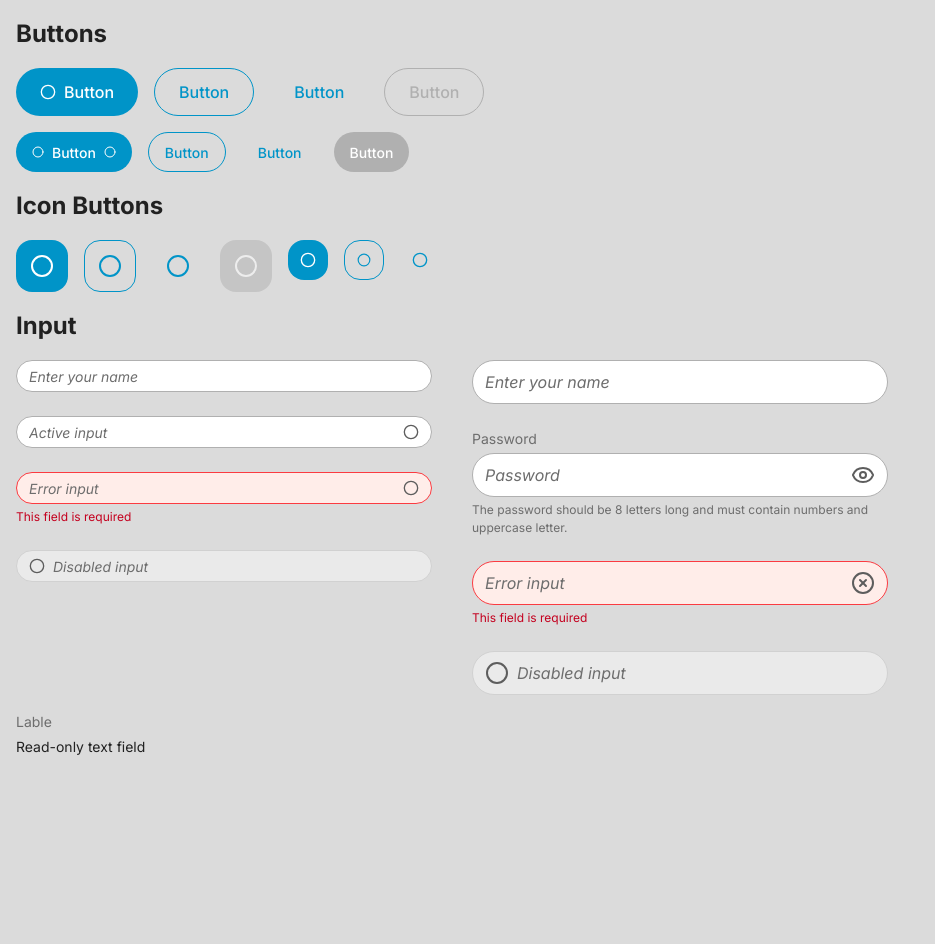
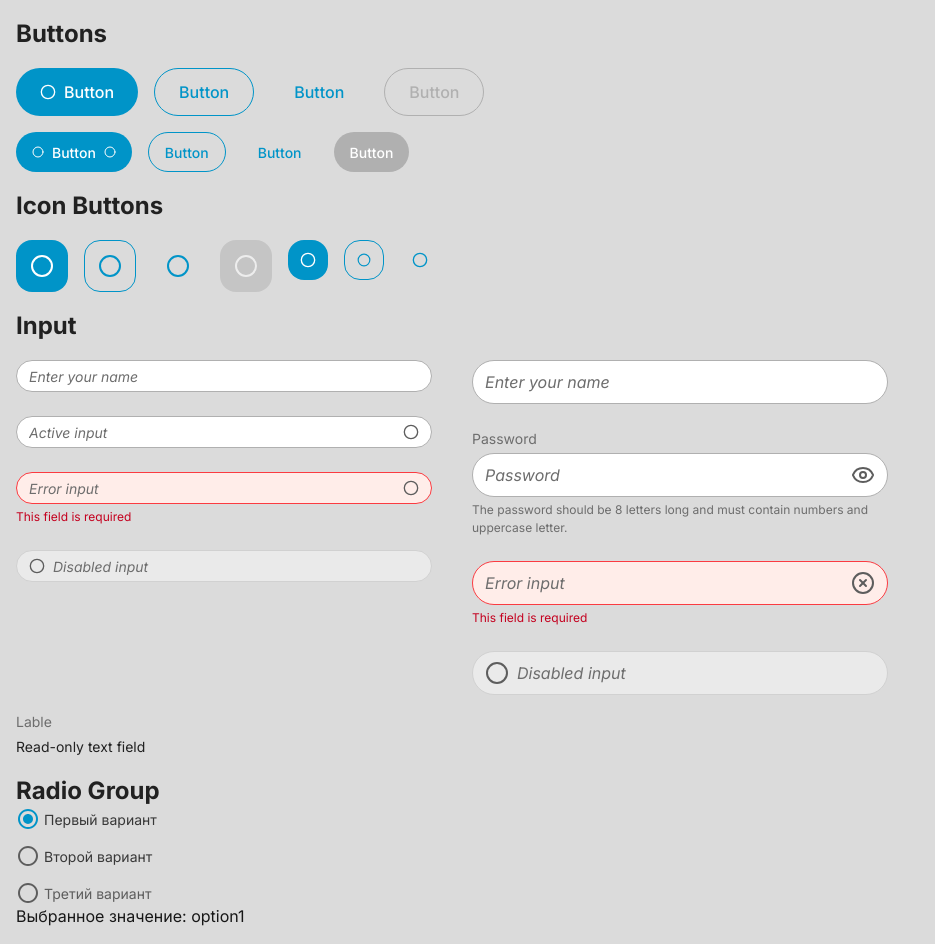
Before and after one commit to alenanish/GraduationThesis, a Next.js app: page / in a window 1280 px wide. Shown: the whole page, without its empty margins (0-935 px from the left). Before the commit the page ends 800 px from the top, so only its background shows below. Built offline with nearby package versions, Linux system fonts and the light colour scheme.

Commit message:
Implement and use radiobutton component

```diff
--- /dev/null
+++ b/app/components/icons/index.tsx
@@ -0,0 +1,2 @@
+export { default as RadioboxMarked } from './radiobox-marked';
+export { default as RadioboxBlank } from './radiobox-blank';
--- /dev/null
+++ b/app/components/icons/radiobox-blank.tsx
@@ -0,0 +1,26 @@
+import React from 'react';
+
+interface IconProps {
+    color?: string;
+    size?: string | number;
+}
+
+const RadioboxBlank: React.FC<IconProps> = ({ color = "currentColor", size = "24" }) => {
+  return (
+    <svg
+      xmlns="http://www.w3.org/2000/svg"
+      width={size}
+      height={size}
+      viewBox="0 0 24 24"
+      fill={color}
+      stroke='none'
+      strokeWidth="2"
+      strokeLinecap="round"
+      strokeLinejoin="round"
+    >
+      <path d="M12 20C9.87827 20 7.84344 19.1571 6.34315 17.6569C4.84285 16.1566 4 14.1217 4 12C4 9.87827 4.84285 7.84344 6.34315 6.34315C7.84344 4.84285 9.87827 4 12 4C14.1217 4 16.1566 4.84285 17.6569 6.34315C19.1571 7.84344 20 9.87827 20 12C20 14.1217 19.1571 16.1566 17.6569 17.6569C16.1566 19.1571 14.1217 20 12 20ZM12 2C10.6868 2 9.38642 2.25866 8.17317 2.7612C6.95991 3.26375 5.85752 4.00035 4.92893 4.92893C3.05357 6.8043 2 9.34784 2 12C2 14.6522 3.05357 17.1957 4.92893 19.0711C5.85752 19.9997 6.95991 20.7362 8.17317 21.2388C9.38642 21.7413 10.6868 22 12 22C14.6522 22 17.1957 20.9464 19.0711 19.0711C20.9464 17.1957 22 14.6522 22 12C22 10.6868 21.7413 9.38642 21.2388 8.17317C20.7362 6.95991 19.9997 5.85752 19.0711 4.92893C18.1425 4.00035 17.0401 3.26375 15.8268 2.7612C14.6136 2.25866 13.3132 2 12 2Z" />
+    </svg>
+  );
+};
+
+export default RadioboxBlank;
--- /dev/null
+++ b/app/components/icons/radiobox-marked.tsx
@@ -0,0 +1,26 @@
+import React from 'react';
+
+interface IconProps {
+    color?: string;
+    size?: string | number;
+}
+
+const RadioboxMarked: React.FC<IconProps> = ({ color = "currentColor", size = "24" }) => {
+  return (
+    <svg
+      xmlns="http://www.w3.org/2000/svg"
+      width={size}
+      height={size}
+      viewBox="0 0 24 24"
+      fill={color}
+      stroke='none'
+      strokeWidth="2"
+      strokeLinecap="round"
+      strokeLinejoin="round"
+    >
+      <path d="M12 20C9.87827 20 7.84344 19.1571 6.34315 17.6569C4.84285 16.1566 4 14.1217 4 12C4 9.87827 4.84285 7.84344 6.34315 6.34315C7.84344 4.84285 9.87827 4 12 4C14.1217 4 16.1566 4.84285 17.6569 6.34315C19.1571 7.84344 20 9.87827 20 12C20 14.1217 19.1571 16.1566 17.6569 17.6569C16.1566 19.1571 14.1217 20 12 20ZM12 2C10.6868 2 9.38642 2.25866 8.17317 2.7612C6.95991 3.26375 5.85752 4.00035 4.92893 4.92893C3.05357 6.8043 2 9.34784 2 12C2 14.6522 3.05357 17.1957 4.92893 19.0711C5.85752 19.9997 6.95991 20.7362 8.17317 21.2388C9.38642 21.7413 10.6868 22 12 22C14.6522 22 17.1957 20.9464 19.0711 19.0711C20.9464 17.1957 22 14.6522 22 12C22 10.6868 21.7413 9.38642 21.2388 8.17317C20.7362 6.95991 19.9997 5.85752 19.0711 4.92893C18.1425 4.00035 17.0401 3.26375 15.8268 2.7612C14.6136 2.25866 13.3132 2 12 2ZM12 7C10.6739 7 9.40215 7.52678 8.46447 8.46447C7.52678 9.40215 7 10.6739 7 12C7 13.3261 7.52678 14.5979 8.46447 15.5355C9.40215 16.4732 10.6739 17 12 17C13.3261 17 14.5979 16.4732 15.5355 15.5355C16.4732 14.5979 17 13.3261 17 12C17 10.6739 16.4732 9.40215 15.5355 8.46447C14.5979 7.52678 13.3261 7 12 7Z" />
+    </svg>
+  );
+};
+
+export default RadioboxMarked;
--- /dev/null
+++ b/app/components/ui/radio-button.tsx
@@ -0,0 +1,44 @@
+// RadioButton.tsx
+import React, { useState } from 'react';
+import { RadioboxBlank, RadioboxMarked } from '../icons';
+
+interface RadioButtonProps {
+    label: string;
+    value: string;
+    name: string;
+    checked: boolean;
+    onChange: (value: string) => void;
+    disabled?: boolean;
+}
+
+const RadioButton: React.FC<RadioButtonProps> = ({
+    label,
+    value,
+    name,
+    checked,
+    onChange,
+    disabled = false,
+}) => {
+
+    const handleChange = () => {
+      if (!disabled) {
+        onChange(value);
+      }
+    };
+
+
+    return (
+        <div className={`flex items-start space-x-1 ${disabled ? 'cursor-not-allowed' : 'cursor-pointer'}`}
+            onClick={handleChange}
+        >
+            <div className="flex items-center h-5 transition-all">
+                {checked ? <RadioboxMarked color='#0094C8'/> : <RadioboxBlank color='#5d5d5d' />}
+            </div>
+            <label className={`text-body-s  ${disabled ? 'text-white-500' : 'text-white-800'}`}>
+                {label}
+            </label>
+        </div>
+    );
+};
+
+export default RadioButton;
--- /dev/null
+++ b/app/components/ui/radio-group.tsx
@@ -0,0 +1,45 @@
+// RadioGroup.tsx
+import React, { useState } from 'react';
+import RadioButton from './radio-button';
+
+
+interface RadioGroupOption {
+    label: string;
+    description?: string;
+    value: string;
+    disabled?: boolean
+}
+
+interface RadioGroupProps {
+    options: RadioGroupOption[];
+    name: string;
+    onChange: (value: string) => void;
+    value?: string;
+}
+
+const RadioGroup: React.FC<RadioGroupProps> = ({ options, name, onChange, value }) => {
+    const [selectedValue, setSelectedValue] = useState(value || "");
+
+    const handleRadioButtonChange = (value: string) => {
+      setSelectedValue(value);
+      onChange(value);
+    };
+
+  return (
+    <div className="space-y-4">
+      {options.map((option) => (
+        <RadioButton
+          key={option.value}
+          label={option.label}
+          value={option.value}
+          name={name}
+          checked={selectedValue === option.value}
+          onChange={handleRadioButtonChange}
+          disabled={option.disabled}
+        />
+      ))}
+    </div>
+  );
+};
+
+export default RadioGroup;
--- a/app/page.tsx
+++ b/app/page.tsx
@@ -1,16 +1,16 @@
-'use client';
+"use client";
 
-import React, { useState } from 'react';
-import Button from './components/ui/button';
-import IconButton from './components/ui/icon_button';
-import Input from './components/ui/input';
-import { Circle, EyeIcon, EyeOff, CircleXIcon } from 'lucide-react';
-import ReadOnlyField from './components/ui/read-only';
-
+import React, { useState } from "react";
+import Button from "./components/ui/button";
+import IconButton from "./components/ui/icon_button";
+import Input from "./components/ui/input";
+import { Circle, EyeIcon, EyeOff, CircleXIcon } from "lucide-react";
+import ReadOnlyField from "./components/ui/read-only";
+import { RadioboxBlank, RadioboxMarked } from "./components/icons";
+import RadioGroup from "./components/ui/radio-group";
 
 export default function Page() {
-
-  const [inputValue, setInputValue] = useState('');
+  const [inputValue, setInputValue] = useState("");
   const [isPasswordVisible, setIsPasswordVisible] = useState(false);
   const handleTogglePasswordVisibility = () => {
     setIsPasswordVisible(!isPasswordVisible);
@@ -20,52 +20,78 @@ export default function Page() {
     setInputValue(value);
   };
 
-    const sendInfo = () => {
-        console.log('Click!');
+  const [selectedOption, setSelectedOption] = useState("option1");
+
+  const handleRadioChange = (value: string) => {
+    setSelectedOption(value);
   };
 
-      const clearInput = () => {
-        setInputValue('');
-      };
+  const radioOptions = [
+    {
+      label: "Первый вариант",
+      description: "Описание первого варианта.",
+      value: "option1",
+    },
+    {
+      label: "Второй вариант",
+      description: "Описание второго варианта.",
+      value: "option2",
+    },
+    {
+      label: "Третий вариант",
+      value: "option3",
+      disabled: true,
+    },
+  ];
 
   return (
     <div className="p-4 space-y-4">
-    <h2 className='text-h4 font-bold text-white-900'>Buttons</h2>
+      <h2 className="text-h4 font-bold text-white-900">Buttons</h2>
       <div className="flex space-x-4">
         {/* Primary Buttons */}
-          <Button type="primary"><Circle size={16}/>Button</Button>
-          <Button type="secondary" >Button</Button>
+        <Button type="primary">
+          <Circle size={16} />
+          Button
+        </Button>
+        <Button type="secondary">Button</Button>
         <Button type="tertiary">Button</Button>
-          <Button type="secondary" disabled >Button</Button>
-
+        <Button type="secondary" disabled>
+          Button
+        </Button>
       </div>
       <div className="flex space-x-4">
         {/* Secondary Buttons */}
 
-          <Button type="primary" size='sm'><Circle size={12}/>Button<Circle size={12}/></Button>
-          <Button type="secondary" size='sm'>Button</Button>
-          <Button type="tertiary" size='sm'>Button</Button>
-          <Button type="primary" size='sm' disabled >Button</Button>
+        <Button type="primary" size="sm">
+          <Circle size={12} />
+          Button
+          <Circle size={12} />
+        </Button>
+        <Button type="secondary" size="sm">
+          Button
+        </Button>
+        <Button type="tertiary" size="sm">
+          Button
+        </Button>
+        <Button type="primary" size="sm" disabled>
+          Button
+        </Button>
       </div>
-      <h2 className='text-h4 font-bold text-white-900'>Icon Buttons</h2>
+      <h2 className="text-h4 font-bold text-white-900">Icon Buttons</h2>
       <div className="flex space-x-4">
         {/* Icon Buttons */}
-        <IconButton size="md" icon={<Circle/>} />
-        <IconButton type="secondary" size="md" icon={<Circle/>} />
-        <IconButton type="tertiary" size="md" icon={<Circle/>}  />
-        <IconButton size="md" disabled icon={<Circle/>}  />
-        <IconButton size="sm" icon={<Circle/>}  />
-        <IconButton type="secondary"  size="sm"icon={<Circle/>} />
-        <IconButton type="tertiary" size="sm" icon={<Circle/>} />
+        <IconButton size="md" icon={<Circle />} />
+        <IconButton type="secondary" size="md" icon={<Circle />} />
+        <IconButton type="tertiary" size="md" icon={<Circle />} />
+        <IconButton size="md" disabled icon={<Circle />} />
+        <IconButton size="sm" icon={<Circle />} />
+        <IconButton type="secondary" size="sm" icon={<Circle />} />
+        <IconButton type="tertiary" size="sm" icon={<Circle />} />
       </div>
-    <h2 className='text-h4 font-bold text-white-900'>Input</h2>
-    <div className='flex flex-row space-x-10'>
+      <h2 className="text-h4 font-bold text-white-900">Input</h2>
+      <div className="flex flex-row space-x-10">
         <div className="flex flex-col space-y-6 w-1/3">
-             <Input
-                size="S"
-                placeholder="Enter your name"
-                value={inputValue}
-            />
+          <Input size="S" placeholder="Enter your name" value={inputValue} />
           <Input
             state="active"
             size="S"
@@ -78,7 +104,7 @@ export default function Page() {
             state="error"
             size="S"
             placeholder="Error input"
-                rightIcon={<Circle  size={16} />}
+            rightIcon={<Circle size={16} />}
             value={inputValue}
             errorText="This field is required"
             onChange={handleChange}
@@ -101,24 +127,26 @@ export default function Page() {
             onChange={handleChange}
           />
           <Input
-                  name='password'
-                  id='password'
-                  label='Password'
+            name="password"
+            id="password"
+            label="Password"
             state="active"
             size="M"
             placeholder="Password"
-                  rightIcon={isPasswordVisible ? <EyeOff size={24}/> : <EyeIcon size={24} />}
+            rightIcon={
+              isPasswordVisible ? <EyeOff size={24} /> : <EyeIcon size={24} />
+            }
             isIconActive={true}
             onClickRightIcon={handleTogglePasswordVisibility}
-                  value={isPasswordVisible ? '********' : inputValue}
-                  helperText='The password should be 8 letters long and must contain numbers and uppercase letter.'
+            value={isPasswordVisible ? "********" : inputValue}
+            helperText="The password should be 8 letters long and must contain numbers and uppercase letter."
             onChange={handleChange}
           />
           <Input
             state="error"
             size="M"
             placeholder="Error input"
-                  rightIcon={<CircleXIcon  size={24} />}
+            rightIcon={<CircleXIcon size={24} />}
             value={inputValue}
             errorText="This field is required"
             onChange={handleChange}
@@ -133,7 +161,19 @@ export default function Page() {
           />
         </div>
       </div>
-        <ReadOnlyField label={'Lable'} text="Read-only text field" />
+
+      <ReadOnlyField label={"Lable"} text="Read-only text field" />
+
+      <div>
+        <h2 className="text-h4 font-bold text-white-900">Radio Group</h2>
+        <RadioGroup
+          options={radioOptions}
+          name="myRadioGroup"
+          onChange={handleRadioChange}
+          value={selectedOption}
+        />
+        <p>Выбранное значение: {selectedOption}</p>
+      </div>
     </div>
   );
 }
```
Lines whose indentation alone changed are shown as unchanged.
